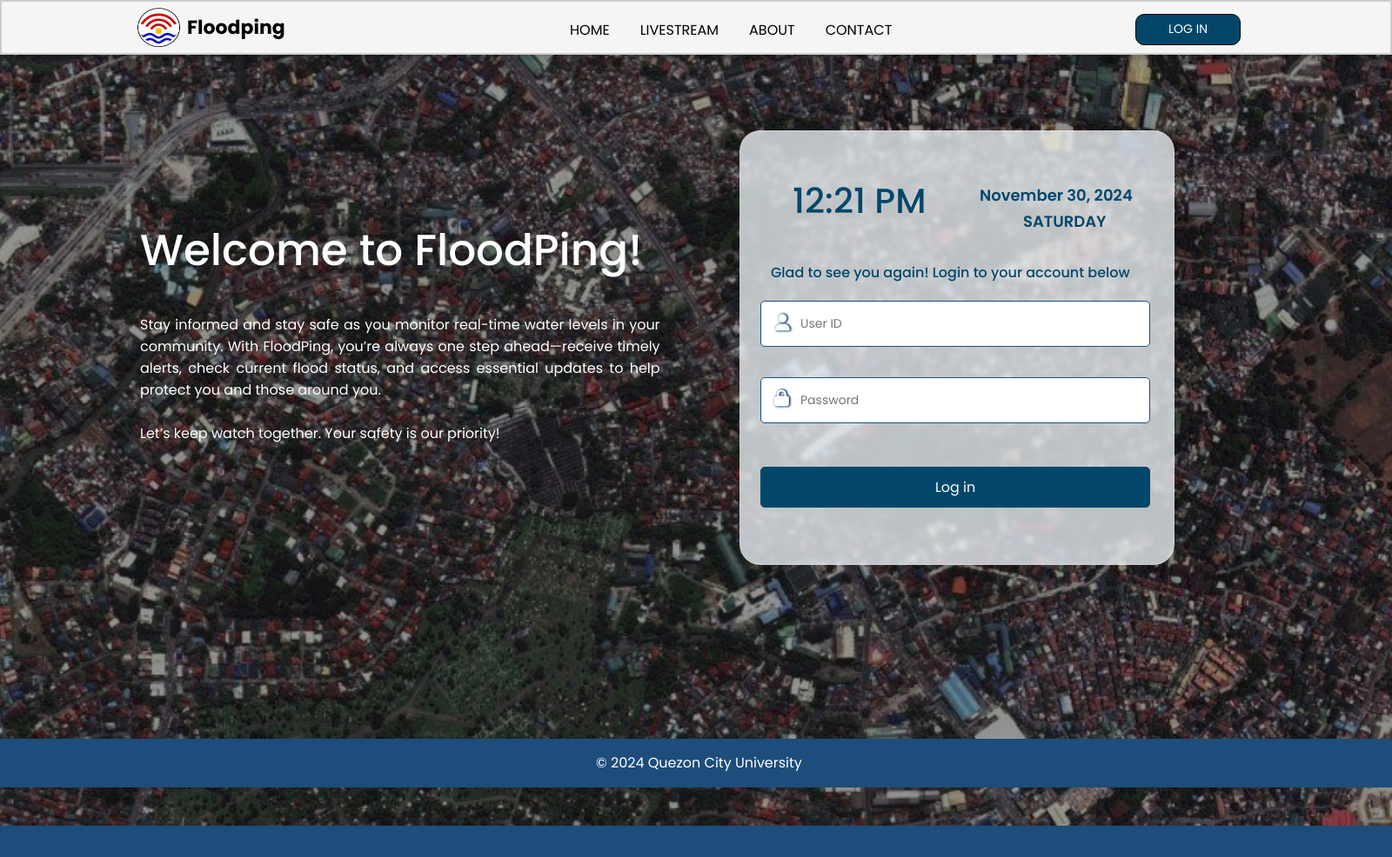
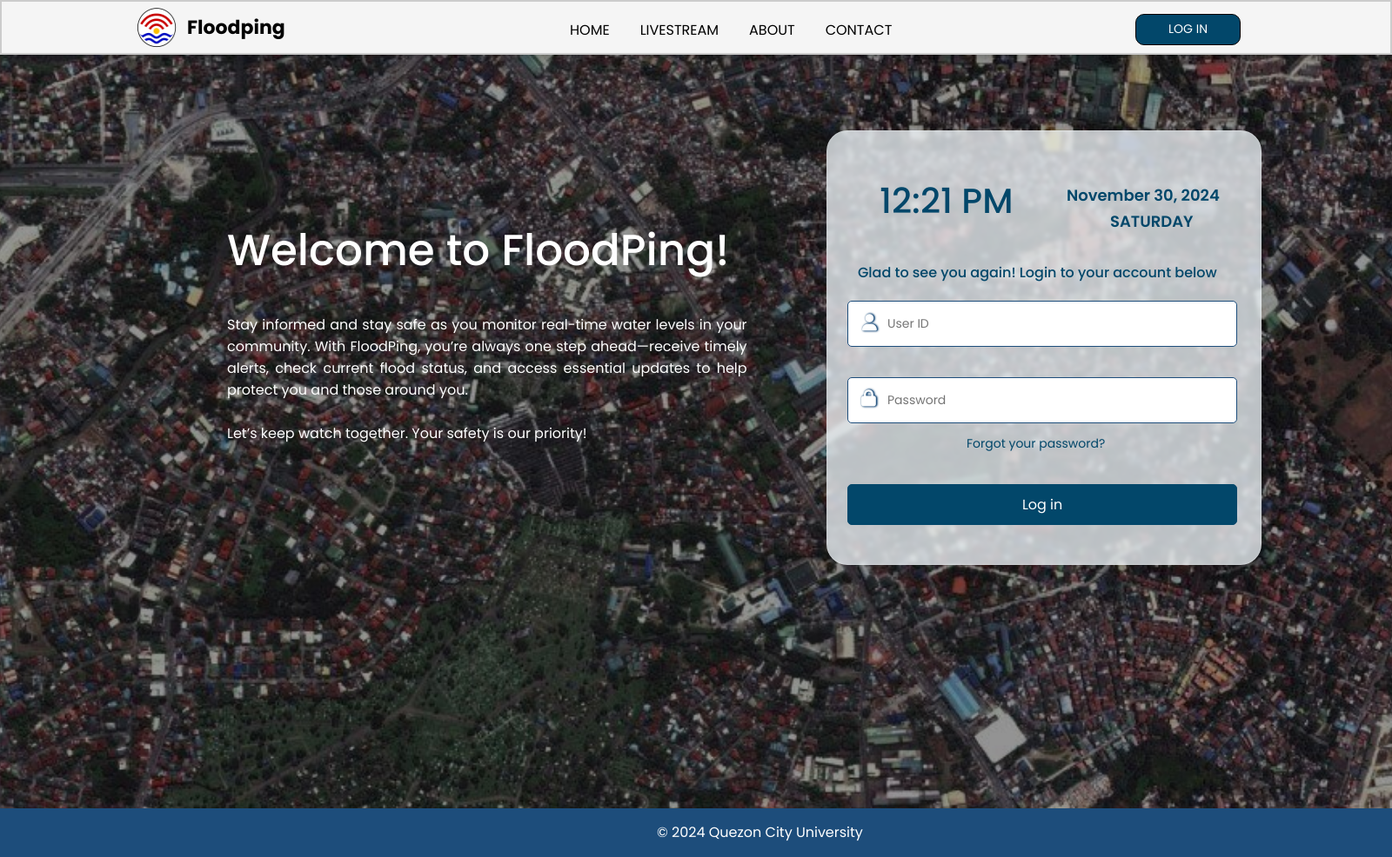
Before and after one commit to futuresoft-dev-eng/FLOOD_PING, a PHP site: page /Floodping/login.php in a window 1600 px wide. Shown: the whole page at 87% size. Before the commit the page ends 950 px from the top, so only its background shows below. Run offline with PHP 8.4, Linux system fonts and the light colour scheme.

Commit message:
Update login.php forgot pw link

```diff
--- a/login.php
+++ b/login.php
@@ -36,7 +36,7 @@ if ($_SERVER["REQUEST_METHOD"] == "POST") {
                     $_SESSION['full_name'] = $user['first_name'] . ' ' . $user['last_name'];
                     $_SESSION['role'] = $user['role'];
                     if ($user['role'] === 'Admin') {
-                        header("Location: admindashboard.php");
+                        header("Location: admin_dashboard.php");
                     } else if ($user['role'] === 'Local Authority') {
                         header("Location: authority_dashboard.php");
                     }
@@ -128,7 +128,7 @@ body {
 }
 
 .FPlogo-image {
-    width: 3.3%;
+    width: 3%;
     height: 83%;
     margin: 0px 0px 0px -59px;
     position: absolute;
@@ -185,7 +185,7 @@ body {
     width: 500px;
     height: 500px;
     border-radius: 24px;
-    margin: 150px 0px 0px 850px;
+    margin: 150px 0px 0px 950px;
 }
 
 .login-container h3 {
@@ -269,7 +269,7 @@ button {
     border-radius: 5px;
     font-size: 1rem;
     cursor: pointer;
-    margin: 50px 15px 0px 23px;
+    margin: 70px 15px 0px 23px;
     border: 1px solid #02476A;
 }
 
@@ -316,20 +316,91 @@ button:hover {
 
 .footer {
     background-color: #1D4D7B;
-    color: #fff;
+    color: white !important;
     width: 100%;
     height: 7%;
     padding: 5px 55px;
     font-family: Arial, sans-serif;
     text-align: center;
-    margin: 200px 0px 0px 0px;
+    margin: 280px 0px 0px 0px;
     position: absolute;
 }
 
 .footer-bottom {
-    margin: 10px 0px -20px 630px;
+    margin: 10px 0px 0px 700px !important;
     position: absolute;
+    color: white !important;
 }
+
+/* Modal */
+.modal {
+    display: none;
+    position: fixed;
+    z-index: 1;
+    left: 0;
+    top: 0;
+    width: 100%;
+    height: 100%;
+    background-color: none;
+    padding-top: 60px;
+  }
+
+  .modal-content {
+    background-color: #fff;
+    margin: 5% auto;
+    padding: 20px;
+    border: 1px solid #888;
+    width: 80%;
+    height: auto;
+    max-width: 500px;
+    border-radius: 10px;
+    box-shadow: 0 5px 15px rgba(0, 0, 0, 0.3);
+  }
+
+  .close {
+    color: #aaa;
+    font-size: 28px;
+    font-weight: bold;
+    position: absolute;
+    top: 87px;
+    right: 75px;
+    cursor: pointer;
+  }
+
+  .close:hover,
+  .close:focus {
+    color: black;
+    text-decoration: none;
+    cursor: pointer;
+  }
+
+  .modal h2 {
+    color: #e74c3c;
+    text-align: center;
+  }
+
+  p {
+    font-size: 16px;
+    color: #555;
+    text-align: center;
+  }
+
+  .forgot-password {
+    text-align: center;
+    margin-top: 10px;
+    margin-left: 160px;
+    position: absolute;
+  }
+
+  .forgot-password a {
+    color: #02476A;
+    text-decoration: none;
+    font-size: 14px;
+  }
+
+  .forgot-password a:hover {
+    text-decoration: underline;
+  }
 
 /* Responsive breakpoints */
 @media screen and (max-width: 768px) {
@@ -372,10 +443,10 @@ button:hover {
         <img class="FPlogo-image" src="images/FloodPingLogo.png" alt="Description of the image">
             <h2 class="logo">Floodping</h2>
             <ul class="links">
-                <li><a href="index.php">HOME</a></li>
+                <li><a href="landingpage.php">HOME</a></li>
                 <li><a href="#">LIVESTREAM</a></li>
-                <li><a href="#emergency">ABOUT</a></li>
-                <li><a href="#contact">CONTACT</a></li>
+                <li><a href="about.php">ABOUT</a></li>
+                <li><a href="contact.php">CONTACT</a></li>
             </ul>
             <div class="buttons">
                 <a href="login.php" class="signin" onclick="window.location.href='login'">LOG IN</a>
@@ -403,18 +474,36 @@ button:hover {
     <div class="icon-wrapper">
         <i class="fas fa-lock"></i> <!-- Lock icon -->
     </div>
+
         <input type="password" name="password" required placeholder="Password"><br>
+
+          <!-- Forgot Password Link -->
+    <div class="forgot-password">
+        <a href="forgot-password.php">Forgot your password?</a>
+    </div>
         <button type="submit">Log in</button>
+</div>
     </form>
+
+    <!-- Modal HTML -->
+<div class="modal" id="errorModal">
+  <div class="modal-content">
+    <span class="close" id="closeModal">&times;</span>
+    <h2>Login Error</h2>
+    <p>
     <?php if ($error): ?>
         <p style="color: red;"><?= $error ?></p>
     <?php endif; ?>
+
+    </p>
+  </div>
 </div>
+
 
   <!-- footer -->
 <footer class="footer">
     <div class="footer-bottom">
-        <p>© 2024 Quezon City University</p>
+        <p style="color: white !important;">© 2024 Quezon City University</p>
     </div>
 </footer>
 
@@ -461,6 +550,27 @@ button:hover {
     setInterval(updateDateTime, 60000);
 </script>
 
+<script>
+  // Show the modal if there's an error
+  window.onload = function() {
+    var errorMessage = '<?php echo $error; ?>';
+    if (errorMessage) {
+      document.getElementById('errorModal').style.display = 'block';
+    }
+  }
 
+  // Close the modal when the user clicks on the "x" button
+  document.getElementById('closeModal').onclick = function() {
+    document.getElementById('errorModal').style.display = 'none';
+  }
+
+  // Close the modal if the user clicks outside of the modal
+  window.onclick = function(event) {
+    var modal = document.getElementById('errorModal');
+    if (event.target == modal) {
+      modal.style.display = 'none';
+    }
+  }
+</script>
 </body>
 </html>
```
